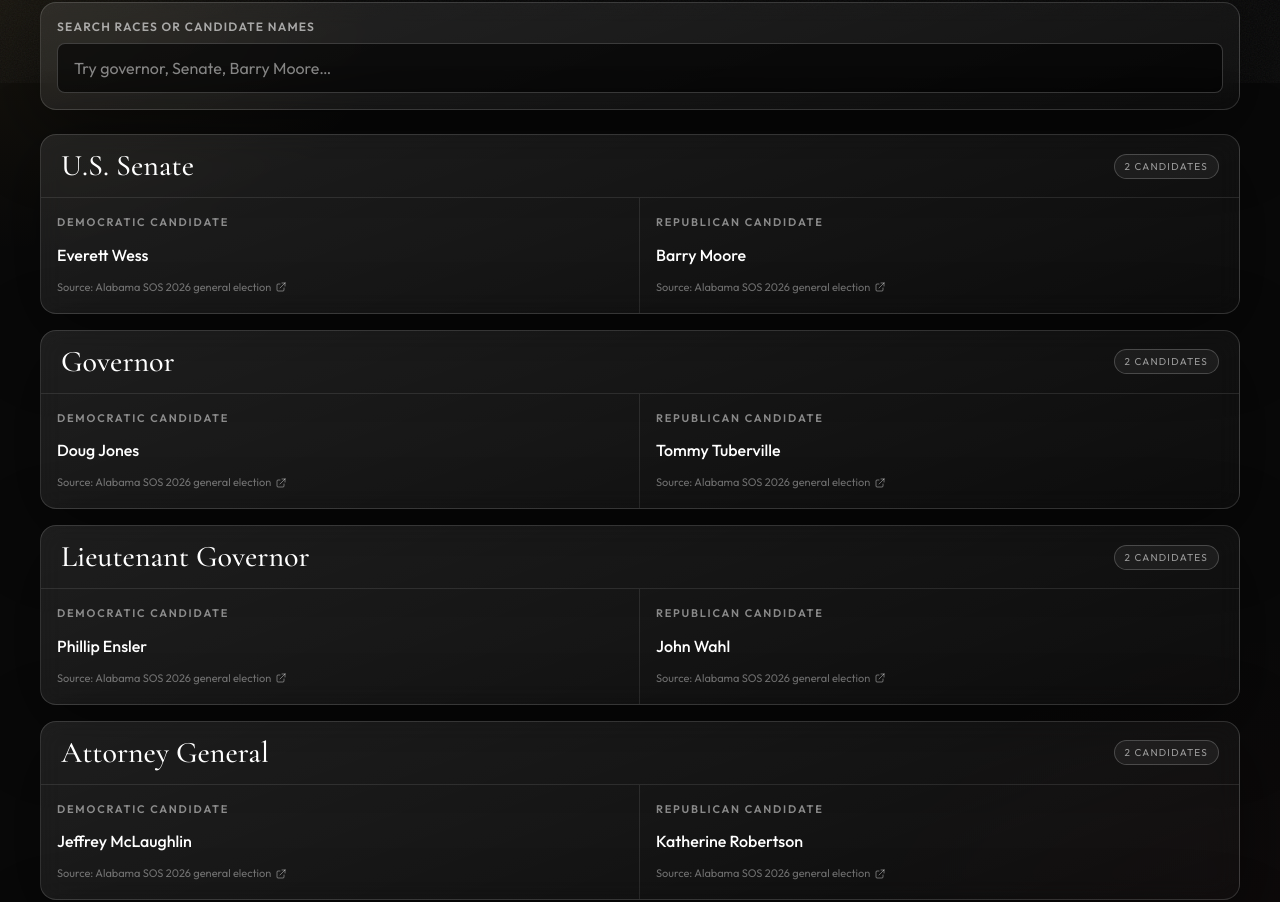
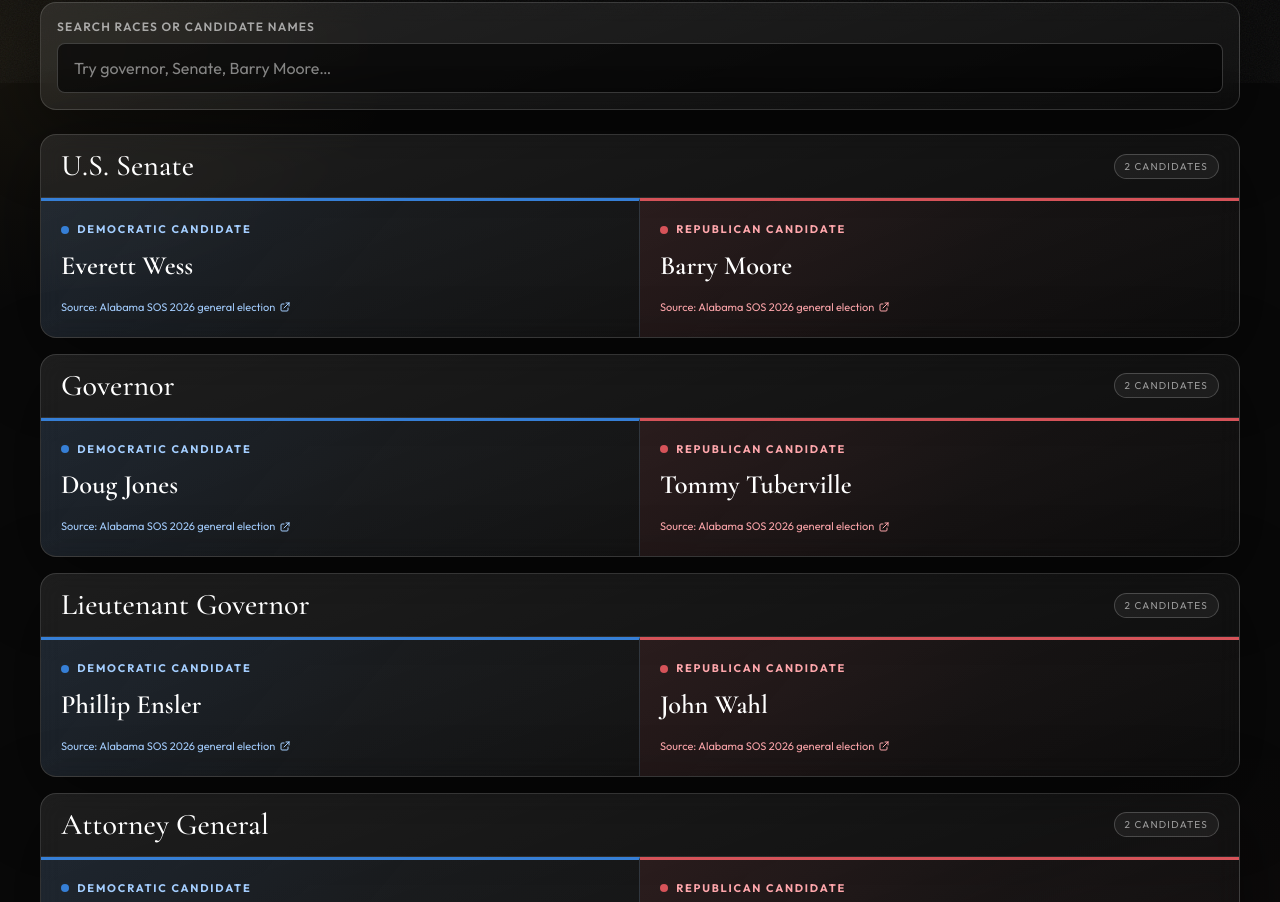
Before and after one commit to WGLewis0721/voting-al-website, an Astro site: page /voting-al-website/candidates in a window 1280 px wide. Shown: the part 717-1619 px from the top of the page. Built offline with nearby package versions, Linux system fonts and the light colour scheme; Astro itself is replaced by a stand-in of ours.

Commit message:
Apply balanced graphite-gold-red-blue party semantic color system

```diff
--- a/src/components/RaceSection.astro
+++ b/src/components/RaceSection.astro
@@ -49,15 +49,15 @@ const totalCandidates = democraticCandidates.length + republicanCandidates.lengt
   </div>
 
   <div class="grid gap-0 sm:grid-cols-2">
-    <div class="border-b border-white/10 p-4 sm:border-b-0 sm:border-r">
-      <p class="mb-3 text-[11px] font-semibold uppercase tracking-[0.16em] text-white/50">Democratic candidate</p>
+    <div class="race-panel party-dem border-b border-white/10 p-5 sm:border-b-0 sm:border-r">
+      <p class="race-party-label mb-3 text-[11px] font-bold uppercase tracking-[0.16em]">Democratic candidate</p>
       {democraticCandidates.length === 0 ? (
         <p class="text-sm text-white/35 italic">No Democratic candidate included in this overview; verify official ballot.</p>
       ) : (
         <ul class="space-y-2">
           {democraticCandidates.map((c) => (
             <li class="flex flex-col gap-0.5">
-              <span class="font-medium text-white">{c.name}</span>
+              <span class="font-display text-[1.65rem] font-semibold leading-tight text-white">{c.name}</span>
               {c.notes && <span class="text-xs text-white/50">{c.notes}</span>}
             </li>
           ))}
@@ -68,7 +68,7 @@ const totalCandidates = democraticCandidates.length + republicanCandidates.lengt
           href={sourceDem}
           target="_blank"
           rel="noopener"
-          class="mt-3 inline-flex items-center gap-1 text-[11px] text-white/40 transition hover:text-gold-soft"
+          class="race-source mt-4 inline-flex items-center gap-1 text-[11px] transition"
         >
           Source: Alabama SOS 2026 general election
           <svg xmlns="http://www.w3.org/2000/svg" class="h-3 w-3" fill="none" viewBox="0 0 24 24" stroke="currentColor">
@@ -78,15 +78,15 @@ const totalCandidates = democraticCandidates.length + republicanCandidates.lengt
       )}
     </div>
 
-    <div class="p-4">
-      <p class="mb-3 text-[11px] font-semibold uppercase tracking-[0.16em] text-white/50">Republican candidate</p>
+    <div class="race-panel party-rep p-5">
+      <p class="race-party-label mb-3 text-[11px] font-bold uppercase tracking-[0.16em]">Republican candidate</p>
       {republicanCandidates.length === 0 ? (
         <p class="text-sm text-white/35 italic">No Republican candidate included in this overview; verify official ballot.</p>
       ) : (
         <ul class="space-y-2">
           {republicanCandidates.map((c) => (
             <li class="flex flex-col gap-0.5">
-              <span class="font-medium text-white">{c.name}</span>
+              <span class="font-display text-[1.65rem] font-semibold leading-tight text-white">{c.name}</span>
               {c.notes && <span class="text-xs text-white/50">{c.notes}</span>}
             </li>
           ))}
@@ -97,7 +97,7 @@ const totalCandidates = democraticCandidates.length + republicanCandidates.lengt
           href={sourceRep}
           target="_blank"
           rel="noopener"
-          class="mt-3 inline-flex items-center gap-1 text-[11px] text-white/40 transition hover:text-gold-soft"
+          class="race-source mt-4 inline-flex items-center gap-1 text-[11px] transition"
         >
           Source: Alabama SOS 2026 general election
           <svg xmlns="http://www.w3.org/2000/svg" class="h-3 w-3" fill="none" viewBox="0 0 24 24" stroke="currentColor">
```
